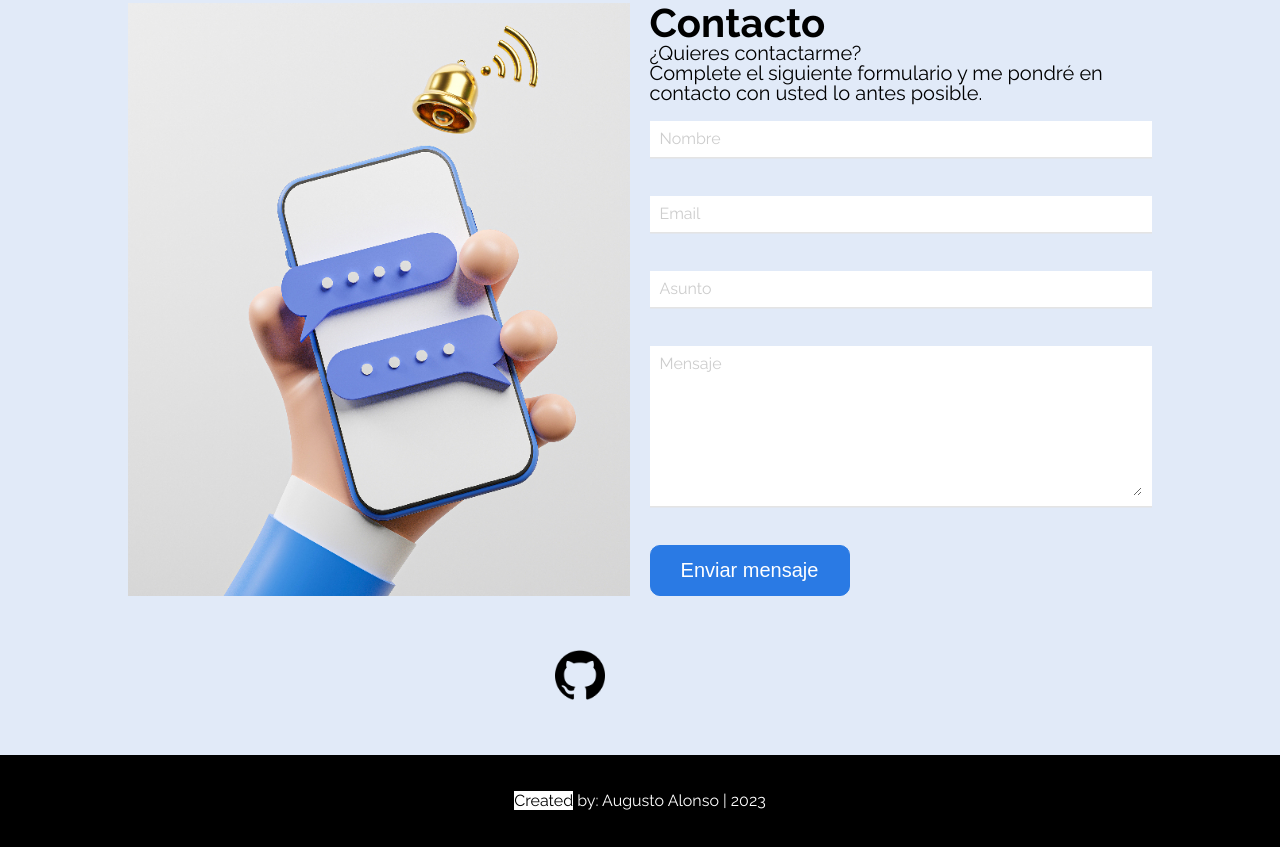
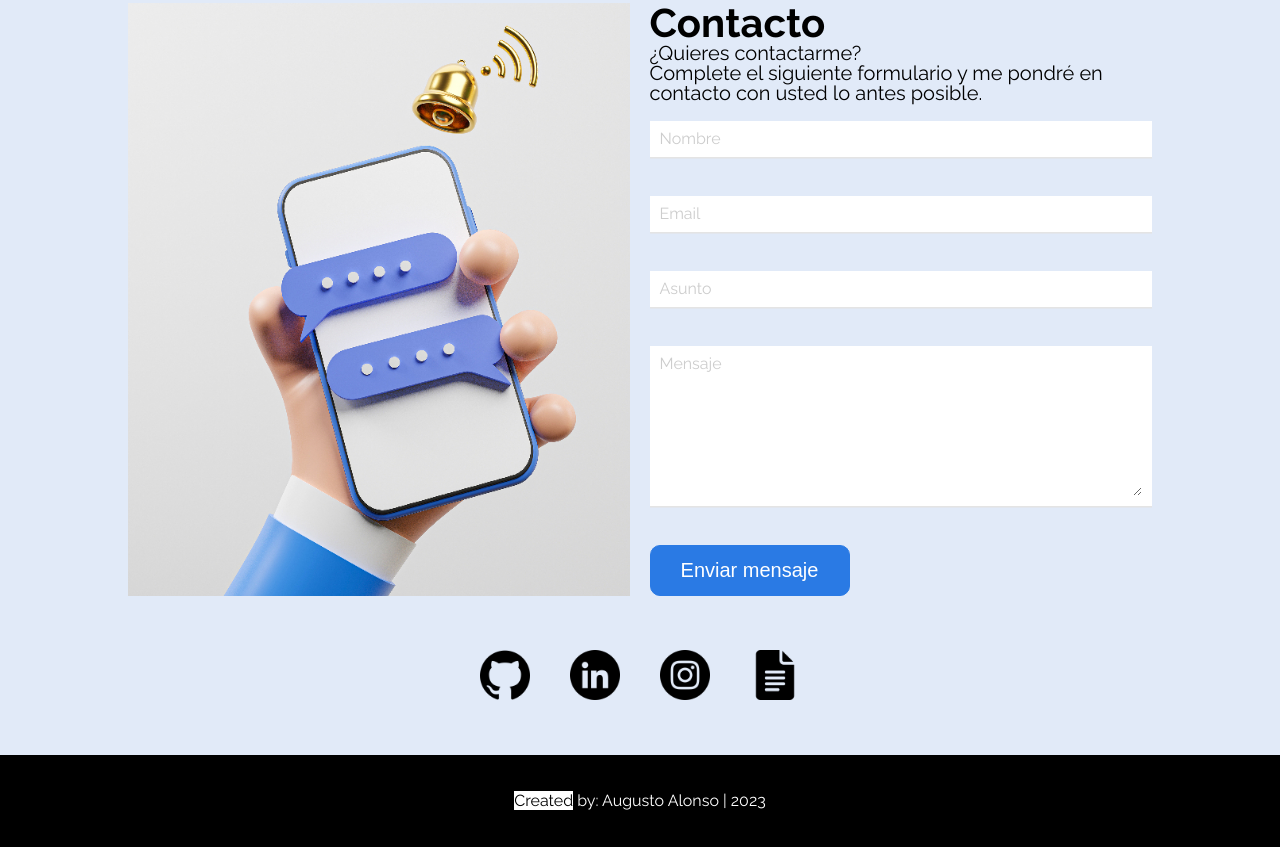
Before and after one commit to aeah10dev/portafolio, a plain HTML site: page index.html in a window 1280 px wide. Shown: the part 3866-4713 px from the top of the page. Drawn offline with Linux system fonts and the light colour scheme.

Commit message:
Update src images

```diff
--- a/index.html
+++ b/index.html
@@ -271,7 +271,7 @@
                     </form>
                 </div>
                 <div id="mensaje-exito" class="oculto">
-                    <img class="img_exito" src="/assets/exito.png" alt="">
+                    <img class="img_exito" src="assets/exito.png" alt="">
                     <h2>¡Mensaje enviado con éxito!</h2>
                     <button class="btn_exito" id="btnOcultar">Aceptar</button>
                 </div>
@@ -281,9 +281,9 @@
         <!-- Sección de RRSS -->
         <section class="rrss">
             <a href="https://github.com/aeah10dev"><img src="assets/github.png" alt="" class="img_class"></a>
-            <a href="https://www.linkedin.com/in/dev-augusto-alonso/"><img src="/linkedin.png" alt="" class="img_class"></a>
-            <a href="https://www.linkedin.com/in/dev-augusto-alonso/"><img src="instagram.png" alt="" class="img_class"></a>
-            <a href="https://www.linkedin.com/in/dev-augusto-alonso/"><img src="cv.png" alt="" class="img_class"></a>
+            <a href="https://www.linkedin.com/in/dev-augusto-alonso/"><img src="assets/linkedin.png" alt="" class="img_class"></a>
+            <a href="https://www.linkedin.com/in/dev-augusto-alonso/"><img src="assets/instagram.png" alt="" class="img_class"></a>
+            <a href="https://www.linkedin.com/in/dev-augusto-alonso/"><img src="assets/cv.png" alt="" class="img_class"></a>
         </section>
 
         <!-- Sección de Footer -->
@@ -295,7 +295,7 @@
         </section>
 
         <!-- Boton de regresar arriba -->
-        <a id="btnRegresar"><img class="img_arriba" src="/assets/arriba.png" alt=""></a>
+        <a id="btnRegresar"><img class="img_arriba" src="assets/arriba.png" alt=""></a>
 
     </main>
  <!-- Script del documento JavaScript -->
```
